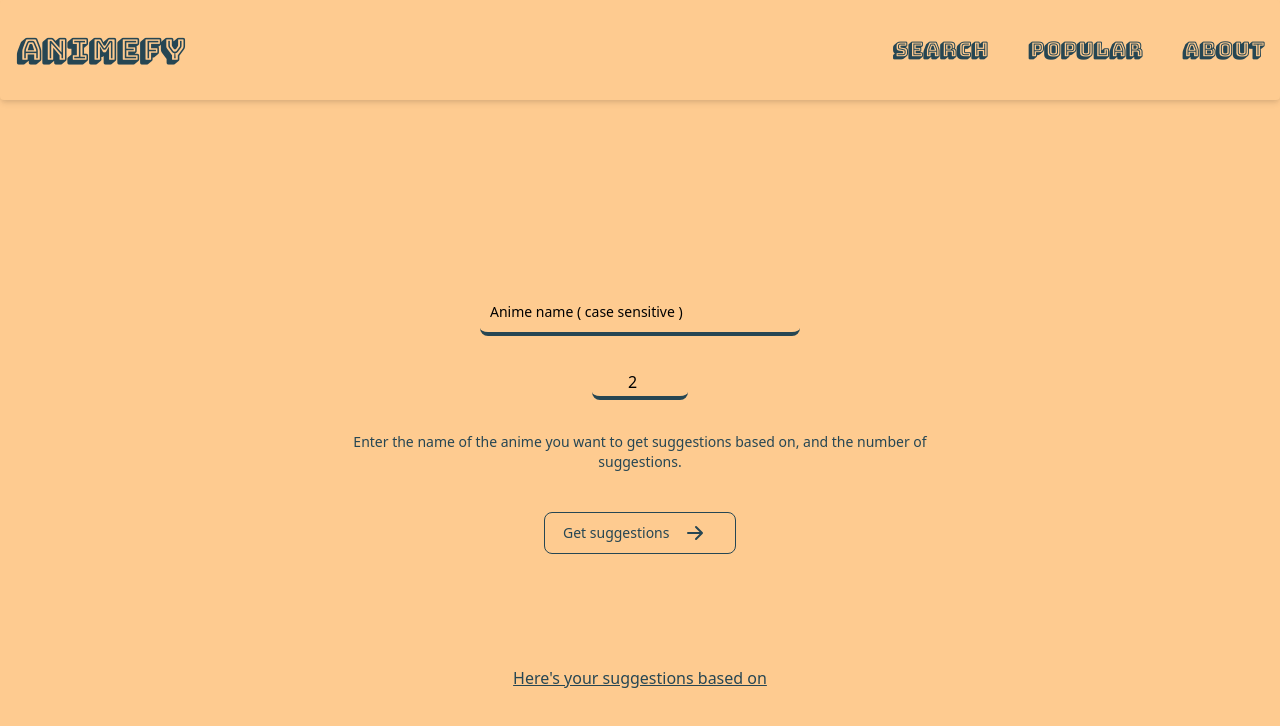
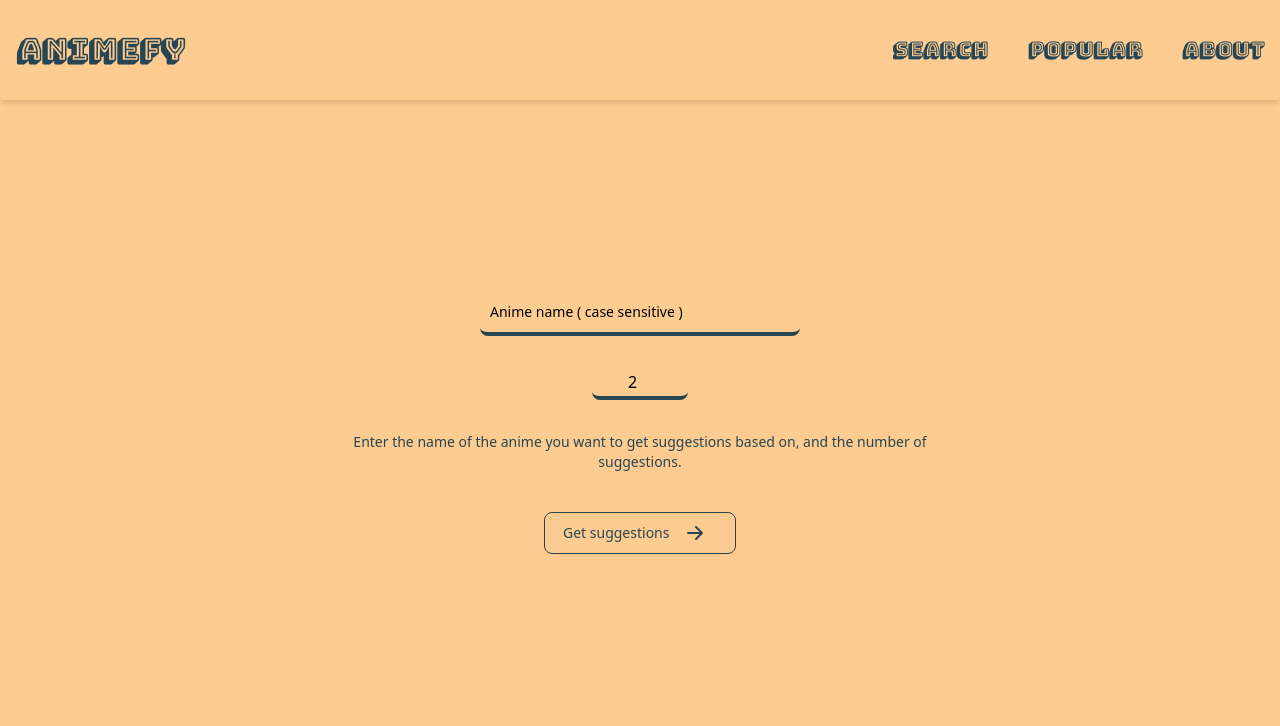
Before and after one commit to Zackaria-Slimane/getanime, a Vue app: page / in a window 1280 px wide. Shown: the top 726 px of the page. Built offline with nearby package versions, Linux system fonts and the light colour scheme.

Commit message:
Update appCard.vue

```diff
--- a/src/components/appCard.vue
+++ b/src/components/appCard.vue
@@ -1,6 +1,6 @@
 <template>
 	<div class="mt-28 mx-12">
-		<p class="text-center text-mainblue my-10 underline">
+		<p class="hidden text-center text-mainblue my-10 underline">
 			Here's your suggestions based on {{ searchName }}
 		</p>
 		<ul v-if="cards" class="my-10 pb-8 w-full flex overflow-x-auto gap-8 justify-center">
```
